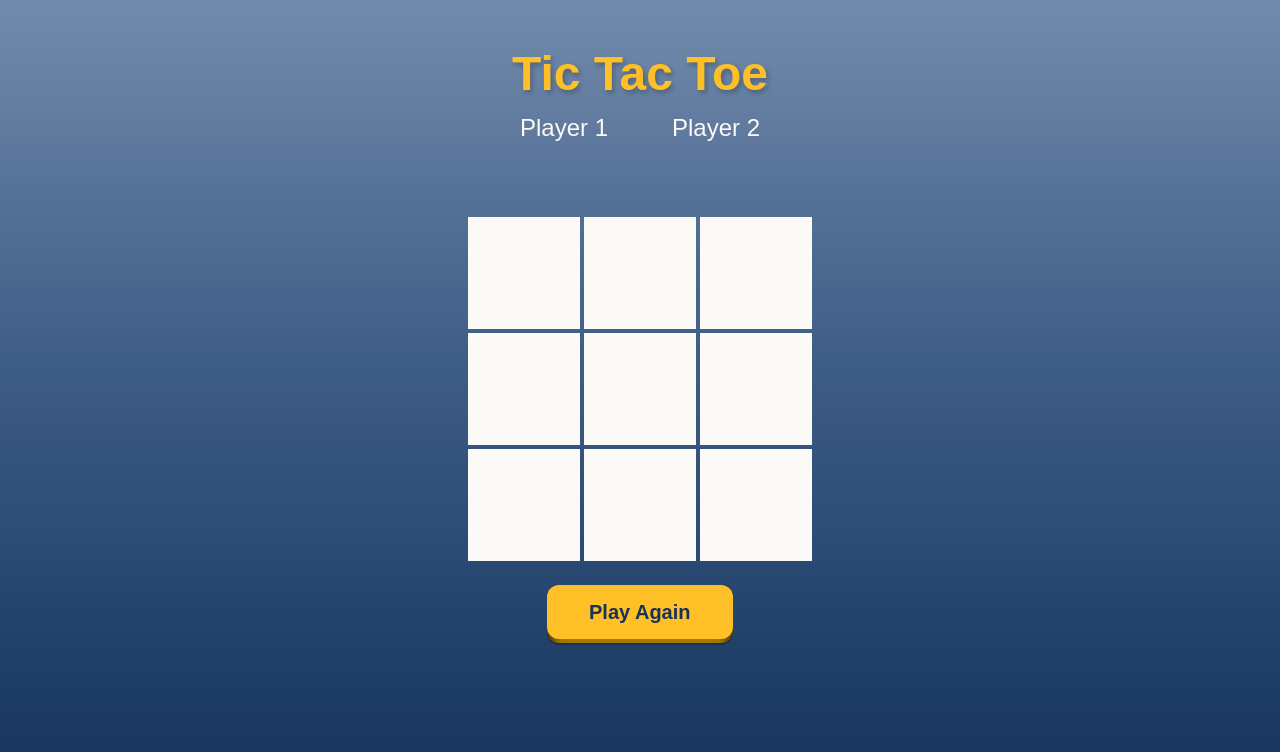
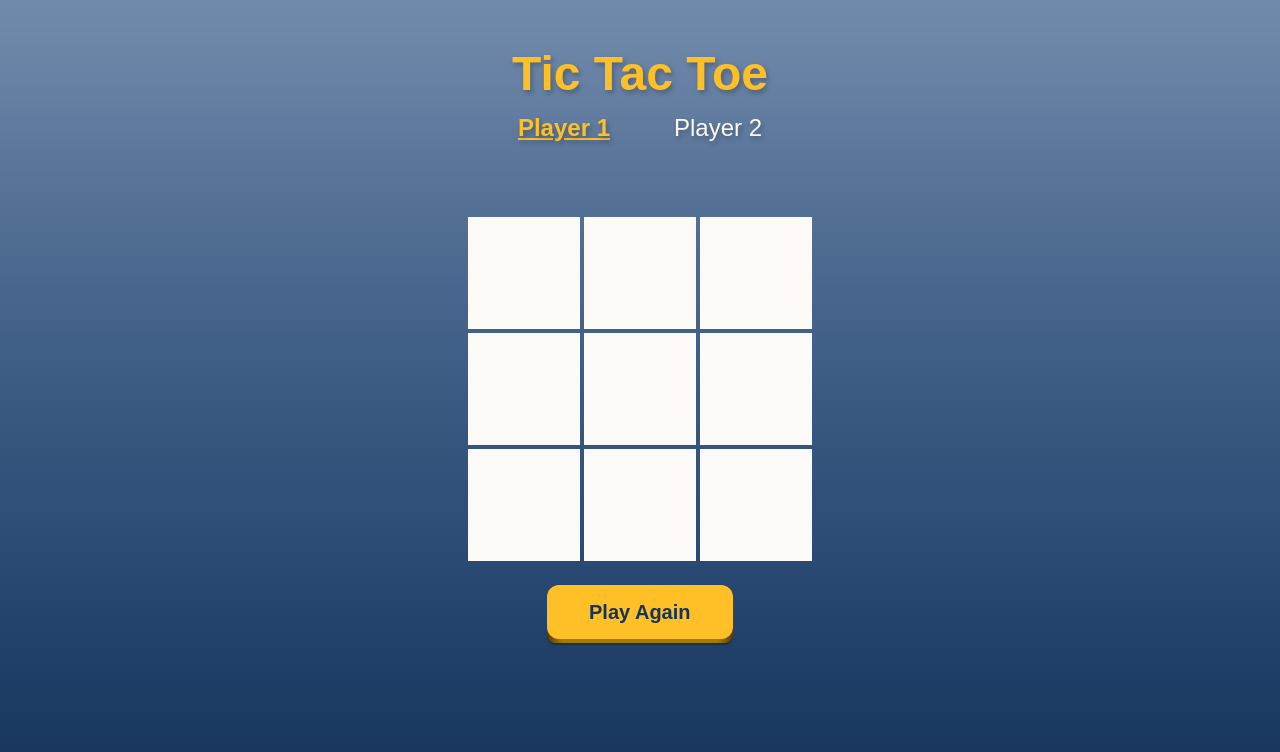
Before and after one commit to scottwright-dev/odin-project-tic-tac-toe, a website: page index.html in a window 1280 px wide. Shown: the top 752 px of the page. Drawn offline with Linux system fonts and the light colour scheme; a web font is replaced by a local one.

Commit message:
style: add text style and highlighting

```diff
--- a/css/style.css
+++ b/css/style.css
@@ -42,9 +42,9 @@
     --line-height: 1.5;
     --padding: 1rem;
     --primary: #fcfaf7;
-    --secondary: #738cac;
     --spacing: 1rem;
     --text-color: #ffbf26;
+    --text-shadow: 2px 3px 5px hsl(0deg 0% 0% / 0.25);
   }
 
   /* ELEMENT STYLES */
@@ -93,6 +93,13 @@
 
 .player__info {
   margin: 0 2rem;
+  text-shadow: var(--text-shadow);
+}
+
+.player__info.underline {
+  text-decoration: underline;
+  font-weight: bold;
+  color: var(--text-color);
 }
 
 .player__info,
@@ -109,6 +116,7 @@
   left: 50%;
   transform: translateX(-50%);
   text-align: center;
+  text-shadow: var(--text-shadow);
   width: 100%;
   top: 105%;
 }
@@ -163,7 +171,7 @@
   left: 0;
   width: 100%;
   height: 100%;
-  border-radius: 12px;
+  border-radius: var(--border-radius);
   background: hsl(0deg 0% 0% / 0.25);
   will-change: transform;
   transform: translateY(2px);
@@ -178,7 +186,7 @@
   left: 0;
   width: 100%;
   height: 100%;
-  border-radius: 12px;
+  border-radius: var(--border-radius);
   background: linear-gradient(
     to left,
     hsl(45, 100%, 16%) 0%,
```
